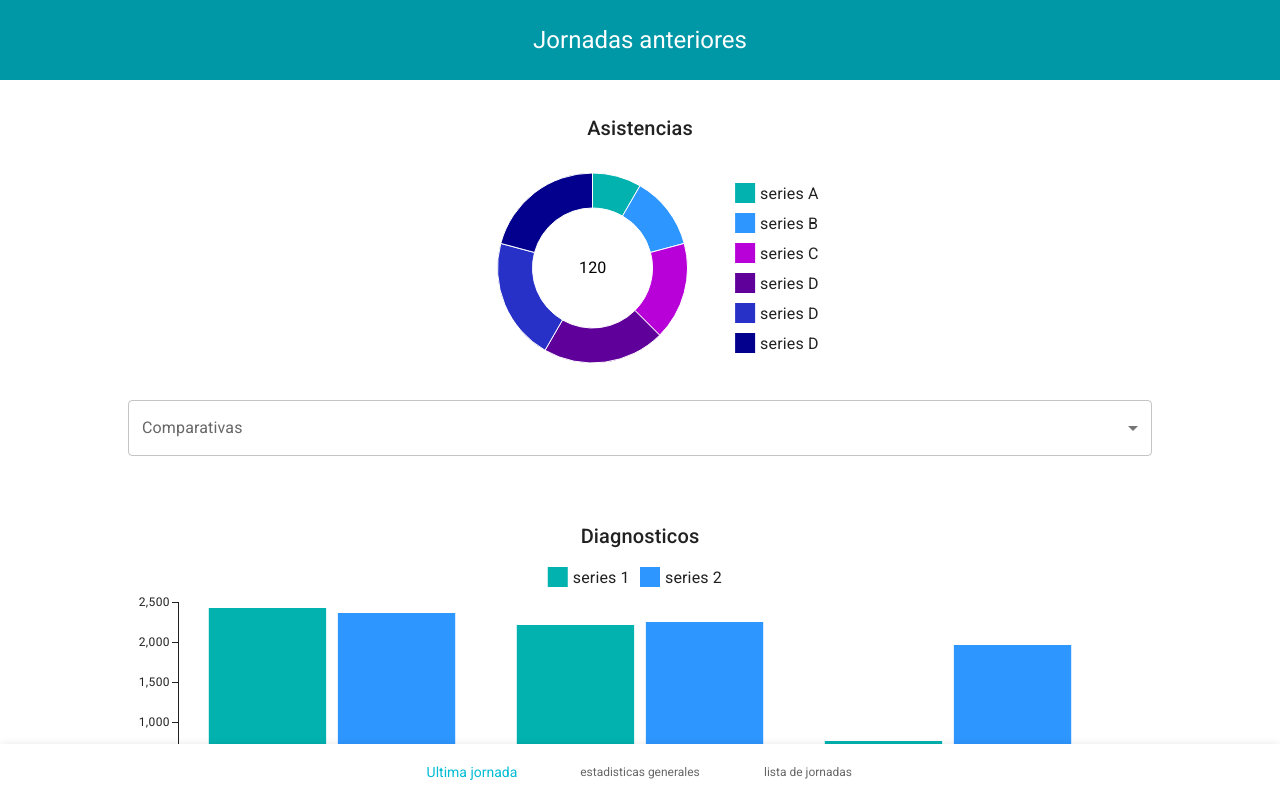
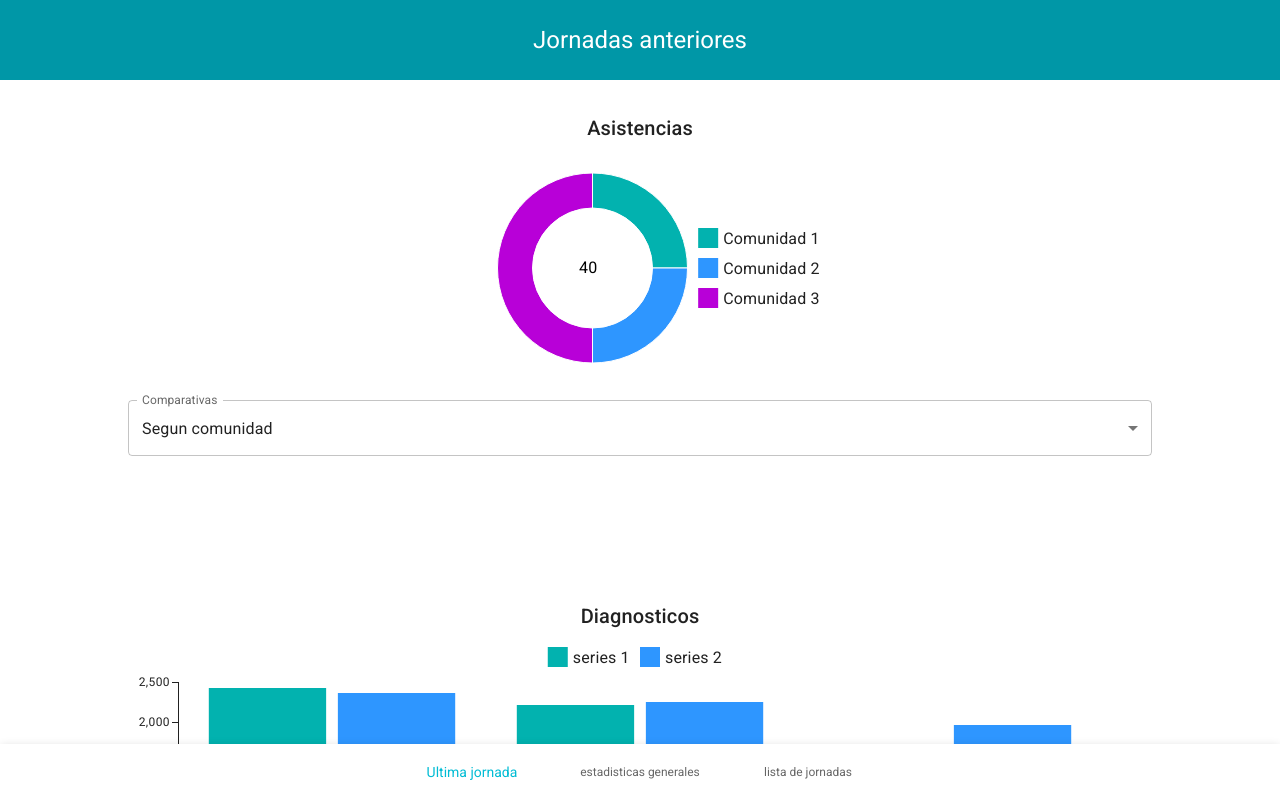
Before and after one commit to wincancode/ProyectoCasaBarandi, a React (Vite) app in the folder App/FrontEnd/: page /jornadas-anteriores in a window 1280 px wide. Shown: the top 798 px of the page. Built offline with nearby package versions, Linux system fonts and the light colour scheme.

Commit message:
ruta esa

```diff
--- a/App/FrontEnd/src/Paginas/Estadisticas/Estadisticas.tsx
+++ b/App/FrontEnd/src/Paginas/Estadisticas/Estadisticas.tsx
@@ -11,11 +11,6 @@ import { BarandiBottomNavigation } from 'Componentes/BottomNavigation/BarandiBot
 
 const Estadisticas: React.FC = () => {
 	const [tab, setTab] = React.useState('Ultima jornada');
-
-	const handleChange = (_, newValue: number) => {
-		setValue(newValue);
-	};
-
 	return (
 		<>
 			<Header titulo="Jornadas anteriores" />
--- a/App/FrontEnd/src/Paginas/Estadisticas/Jornadas/JornadasEstadisticas.module.css
+++ b/App/FrontEnd/src/Paginas/Estadisticas/Jornadas/JornadasEstadisticas.module.css
@@ -14,6 +14,7 @@
     flex-direction: column;
     margin-top: 2rem;
     margin-bottom: 2rem;
+    padding-bottom: 5rem;
 }
 
 .fecha{
--- a/App/FrontEnd/src/Paginas/Estadisticas/Jornadas/JornadasEstadisticas.tsx
+++ b/App/FrontEnd/src/Paginas/Estadisticas/Jornadas/JornadasEstadisticas.tsx
@@ -9,30 +9,71 @@ import {
 } from '@mui/material';
 import EstadisticaDona from '../../../Componentes/EstadisticaDona/EstadisticaDona';
 import { SelectChangeEvent } from '@mui/material/Select';
-import React from 'react';
+import React, { useState } from 'react';
 import styles from './JornadasEstadisticas.module.css';
 import EstadisticaBarra from '../../../Componentes/EstadisticaBarra/EstadisticaBarra';
 
 const JornadasEstadisticas: React.FC = () => {
 	const handleChange = (event: SelectChangeEvent) => {
-		setAge(event.target.value as string);
+		setComparativa(event.target.value);
 	};
 
-	const [age, setAge] = React.useState('');
+	const [comparativa, setComparativa] = React.useState('1');
 
+	const [gruposEtarios, _] = useState([
+		{ id: 0, value: 5, label: 'infante' },
+		{ id: 1, value: 20, label: 'niño' },
+		{ id: 2, value: 5, label: 'adolescente' },
+		{ id: 3, value: 10, label: 'adulto' },
+		{ id: 4, value: 0, label: 'adulto mayor' }
+	]);
+
+	const [genero, g] = useState([
+		{
+			id: 0,
+			value: 20,
+			label: 'Masculino'
+		},
+		{
+			id: 1,
+			value: 19,
+			label: 'Femenino'
+		},
+		{
+			id: 2,
+			value: 1,
+			label: 'Otro'
+		}
+	]);
+
+	const [comunidades, c] = useState([
+		{
+			id: 0,
+			value: 10,
+			label: 'Comunidad 1'
+		},
+		{
+			id: 1,
+			value: 10,
+			label: 'Comunidad 2'
+		},
+		{
+			id: 2,
+			value: 20,
+			label: 'Comunidad 3'
+		}
+	]);
 	return (
 		<div className={styles.caja}>
-
 			<EstadisticaDona
 				Nombre="Asistencias"
-				data={[
-					{ id: 0, value: 10, label: 'series A' },
-					{ id: 1, value: 15, label: 'series B' },
-					{ id: 2, value: 20, label: 'series C' },
-					{ id: 3, value: 25, label: 'series D' },
-					{ id: 4, value: 25, label: 'series D' },
-					{ id: 5, value: 25, label: 'series D' }
-				]}
+				data={
+					comparativa == '1'
+						? comunidades
+						: comparativa == '2'
+						? genero
+						: gruposEtarios
+				}
 			></EstadisticaDona>
 			<div className={styles.caja2}>
 				<FormControl fullWidth>
@@ -40,13 +81,13 @@ const JornadasEstadisticas: React.FC = () => {
 					<Select
 						labelId="demo-simple-select-label"
 						id="demo-simple-select"
-						value={age}
+						value={comparativa}
 						label="Comparativas"
 						onChange={handleChange}
 					>
-						<MenuItem value={10}>Ten</MenuItem>
-						<MenuItem value={20}>Twenty</MenuItem>
-						<MenuItem value={30}>Thirty</MenuItem>
+						<MenuItem value={1}>Segun comunidad</MenuItem>
+						<MenuItem value={2}>Segun genero</MenuItem>
+						<MenuItem value={3}>Segun grupo etario</MenuItem>
 					</Select>
 				</FormControl>
 			</div>
```
